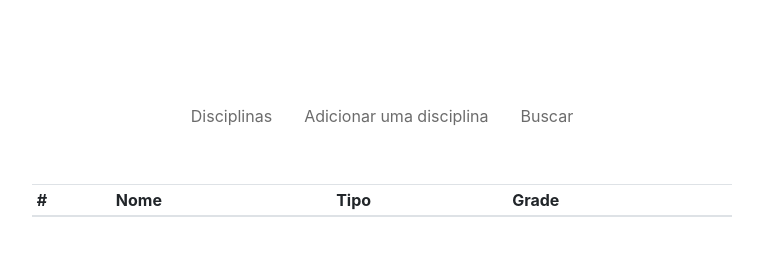
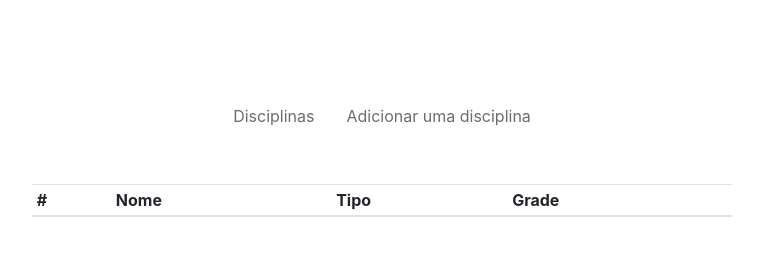
Before and after one commit to hemillainy/mural-disciplinas-angularjs, a website: page index.html in a window 1280 px wide. Shown: the whole page, without its empty margins (258-1021 px from the left). Drawn offline with nearby package versions, Linux system fonts and the light colour scheme; some packages are replaced by stand-ins of ours; no server answers; a script that the page names is missing.

Commit message:
remover 'Buscar' da navbar

```diff
--- a/app/views/nav-bar.html
+++ b/app/views/nav-bar.html
@@ -6,8 +6,5 @@
         <li class="nav-item">
             <a class="nav-link" href="/#!/nova-disciplina">Adicionar uma disciplina</a>
         </li>
-        <li class="nav-item">
-            <a class="nav-link" href="#">Buscar</a>
-        </li>
     </ul>
 </div>
```
